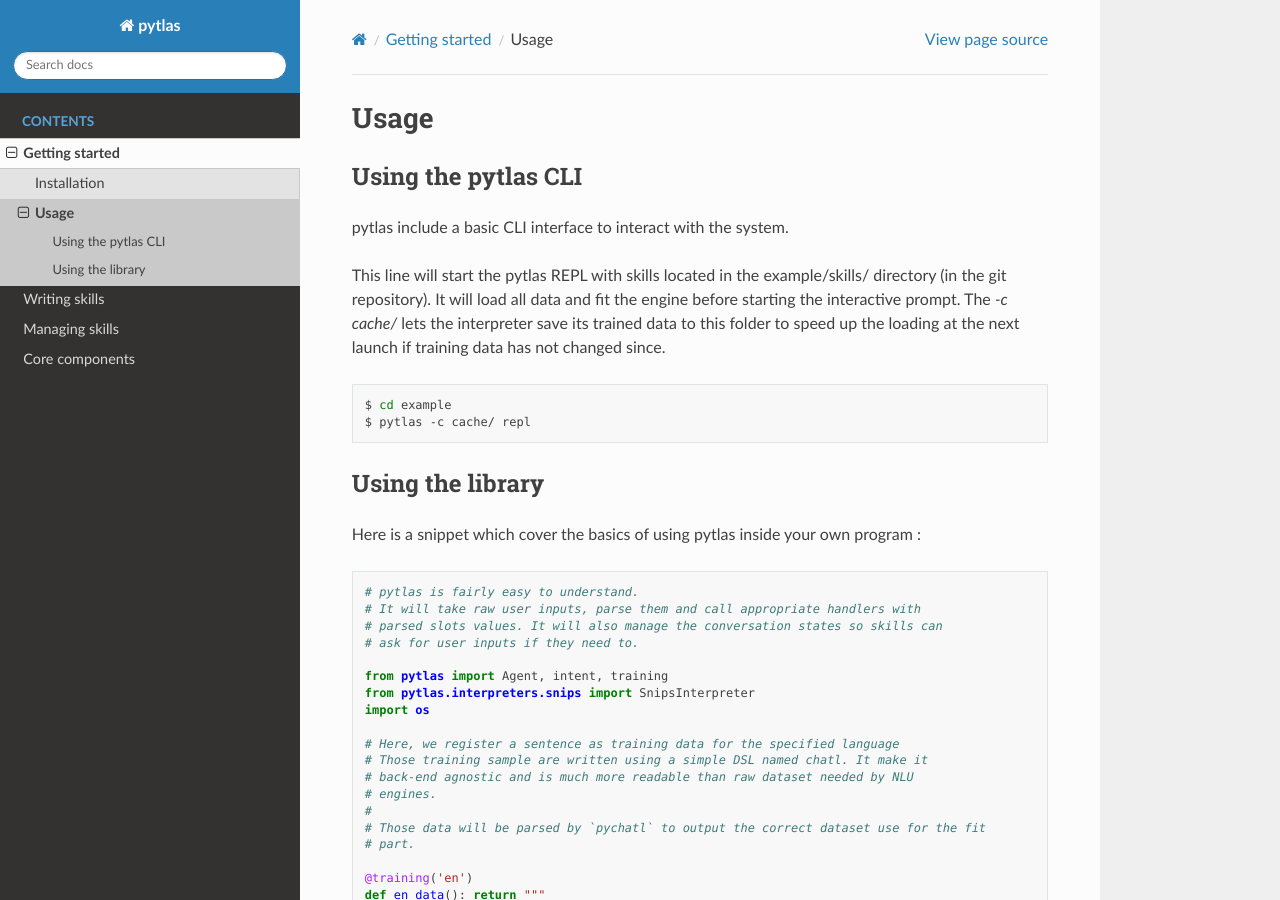
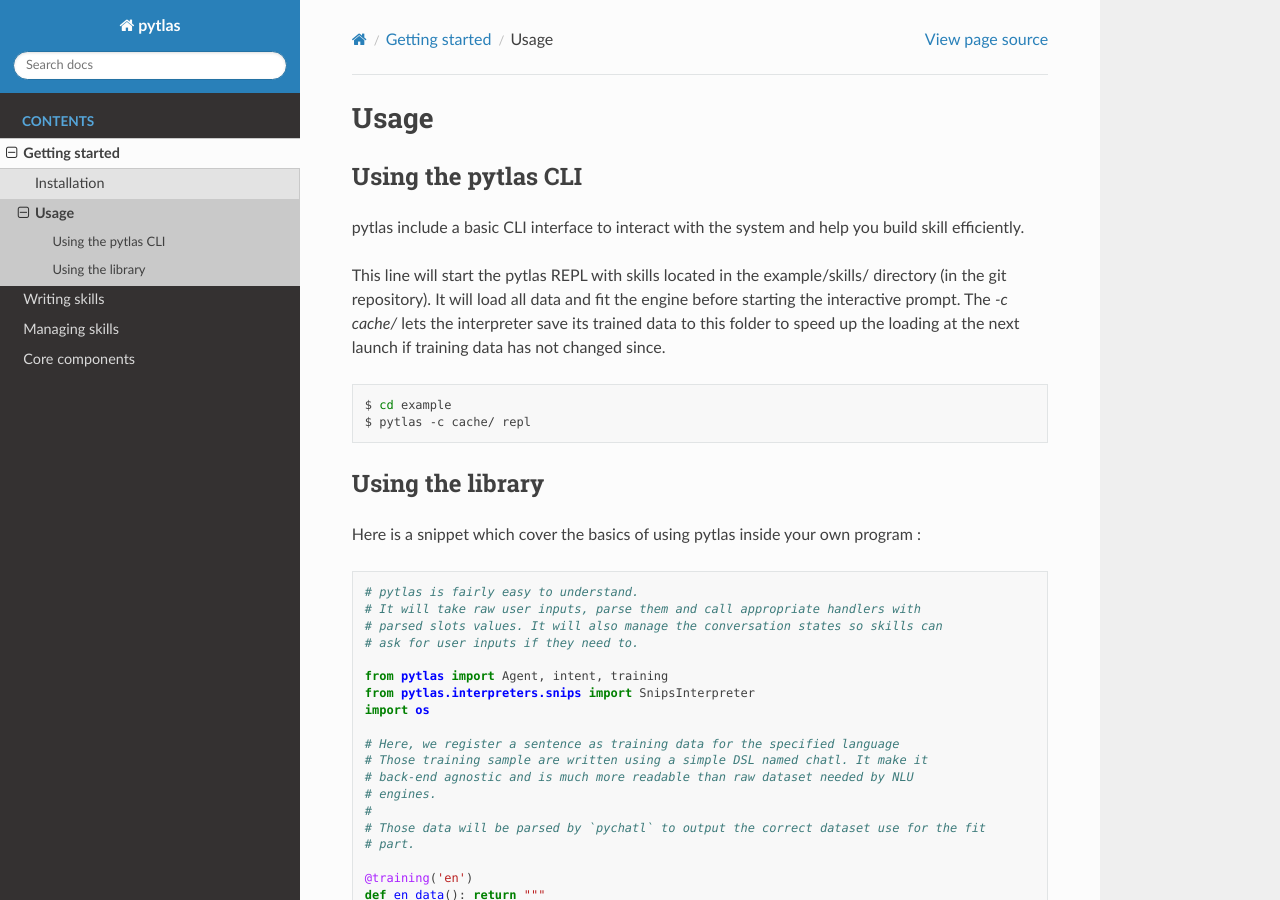
Before and after one commit to atlassistant/pytlas, a Sphinx documentation site: the page built from docs/getting_started/usage.rst, in a window 1280 px wide and 900 px high. Built offline with Sphinx 7.4.7 and the Read the Docs theme 2.0.0, drawn with Linux system fonts in a browser that asks for light colours.

Commit message:
docs: Some minor fixes

```diff
--- a/docs/getting_started/installation.rst
+++ b/docs/getting_started/installation.rst
@@ -60,3 +60,7 @@
   $ snips-nlu download-all-languages
 
 to download all language resources.
+
+.. note::
+
+  On windows, it will complain about not being able to link packages. You can safely ignore this message.
--- a/docs/getting_started/usage.rst
+++ b/docs/getting_started/usage.rst
@@ -1,10 +1,12 @@
 Usage
 =====
+
+.. _using_repl:
 
 Using the pytlas CLI
 --------------------
 
-pytlas include a basic CLI interface to interact with the system.
+pytlas include a basic CLI interface to interact with the system and help you build skill efficiently.
 
 This line will start the pytlas REPL with skills located in the example/skills/ directory (in the git repository). It will load all data and fit the engine before starting the interactive prompt. The `-c cache/` lets the interpreter save its trained data to this folder to speed up the loading at the next launch if training data has not changed since.
 
--- a/docs/writing_skills/index.rst
+++ b/docs/writing_skills/index.rst
@@ -3,7 +3,7 @@
 Writing skills
 ==============
 
-Writing a skill for **pytlas** is as easy as creating a python module, writing some code that use `pytlas` members and putting it in the skills directory of your instance.
+Writing a skill for **pytlas** is as easy as creating a python module, writing some code that use `pytlas` members and putting it in the skills directory of your instance (when :ref:`using_repl`).
 
 There's only two parts that your skill should always define to make it work, :ref:`training` and :ref:`handler`.
 
```
